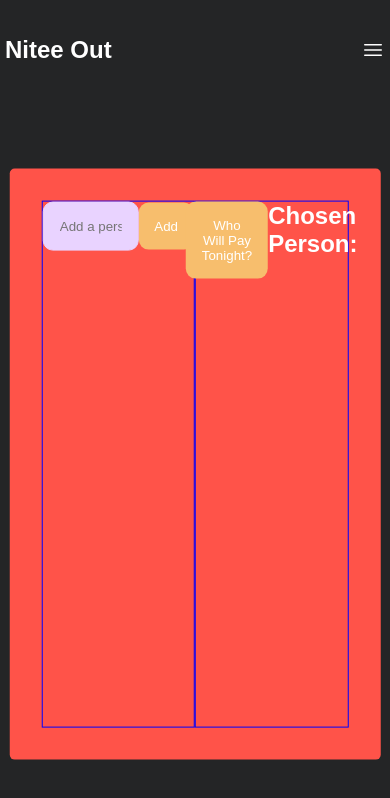
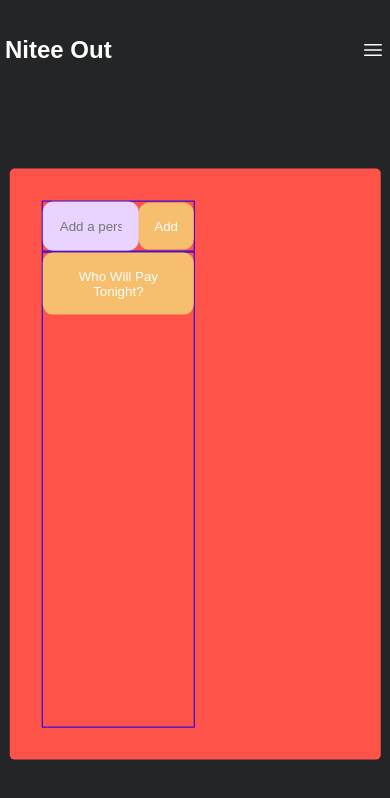
Before and after one commit to compgirl123/NiteOut, a React (Create React App) app: page /whopays in a window 390 px wide. Shown: the top 798 px of the page. Built offline with nearby package versions, Linux system fonts and the light colour scheme.

Commit message:
Fixed bug with randomizating function

```diff
--- a/src/components/WhoPaysTonight.js
+++ b/src/components/WhoPaysTonight.js
@@ -9,13 +9,11 @@ import { faTrash } from '@fortawesome/free-solid-svg-icons';
 const WhoPaysTonight = () => {
   const [todos, setTodos] = useState([]);
   const [value, setValue] = useState('');
-  const [arrayIndex, setArrayIndex] = useState(0);
-  const [chosenPerson, setChosenPerson] = useState('');
+  const [chosenPerson, setChosenPerson] = useState(null);
 
   useEffect(() => {
     console.log("Updated todos:", todos);
   }, [todos]);
-
 
   const addToDo = (todo) => {
     if (todo) {
@@ -36,14 +34,19 @@ const WhoPaysTonight = () => {
   }
 
   const handleWhoPays = () => {
-    setArrayIndex(Math.floor(Math.random()* todos.length));
-    setChosenPerson(todos[arrayIndex].task);
+    if (todos.length > 0) {
+      const randomIndex = Math.floor(Math.random() * todos.length);
+      const randomPerson = todos[randomIndex];
+      setChosenPerson(randomPerson);
+    } else {
+      setChosenPerson(null);
+    }
   }
 
   return (
     <>
-      <div className="toDoWrapper" style={{ display: 'flex', flexDirection: 'row' }}>
-      <div className="partOne" style={{ width: '50%', border: '1px solid blue'  }}>
+      <div className="toDoWrapper" >
+        <div className="partOne" style={{ width: '50%', border: '1px solid blue' }}>
           <form className="todoform" onSubmit={handleSubmit}>
             <div className="input-container">
               <InputField
@@ -66,11 +69,12 @@ const WhoPaysTonight = () => {
             </div>
           ))}
         </div>
-      <div className="partTwo" style={{ width: '50%', border: '1px solid blue', display: 'flex', justifyContent: 'center', height: '100%' }}>
-      <Button type="submit" className="todo-btn" onClick={() => handleWhoPays() }>
+        <div className="partTwo hidden-part" style={{ width: '50%', border: '1px solid blue', justifyContent: 'center', height: '100%' }}>
+          <Button type="submit" className="todo-btn" onClick={handleWhoPays}>
             Who Will Pay Tonight?
           </Button>
-        <h2>Chosen Person:{chosenPerson}</h2>
+          <br/>
+          <h2 style={{ textAlign: 'center'}}>{chosenPerson ? 'Chosen Person: ' + chosenPerson.task : ''}</h2>
         </div>
       </div>
     </>
--- a/src/components/WhoPaysTonight.scss
+++ b/src/components/WhoPaysTonight.scss
@@ -12,6 +12,8 @@
   width: 80%; /* Set the width to 80% of the viewport width */
   height: 70vh; /* Set the height to 70% of the viewport height */
   max-width: 60%; /* Adjust the maximum width as needed */
+  display: flex;
+  flex-direction: row;
 }
 
 .toDo {
@@ -39,6 +41,7 @@
   margin-left: auto; /* Add space between the "edit" and "delete" icons*/
 }
 
+
 @media (max-width: 800px) {
   .toDoWrapper {
     background: #FF5349;
@@ -52,6 +55,8 @@
     width: 100%; /* Set the width to 80% of the viewport width */
     height: 70vh; /* Set the height to 70% of the viewport height */
     max-width: 95%; /* Adjust the maximum width as needed */
+    display: flex;
+    flex-direction: column;
   }
 }
 
```
Lines whose indentation alone changed are shown as unchanged.
